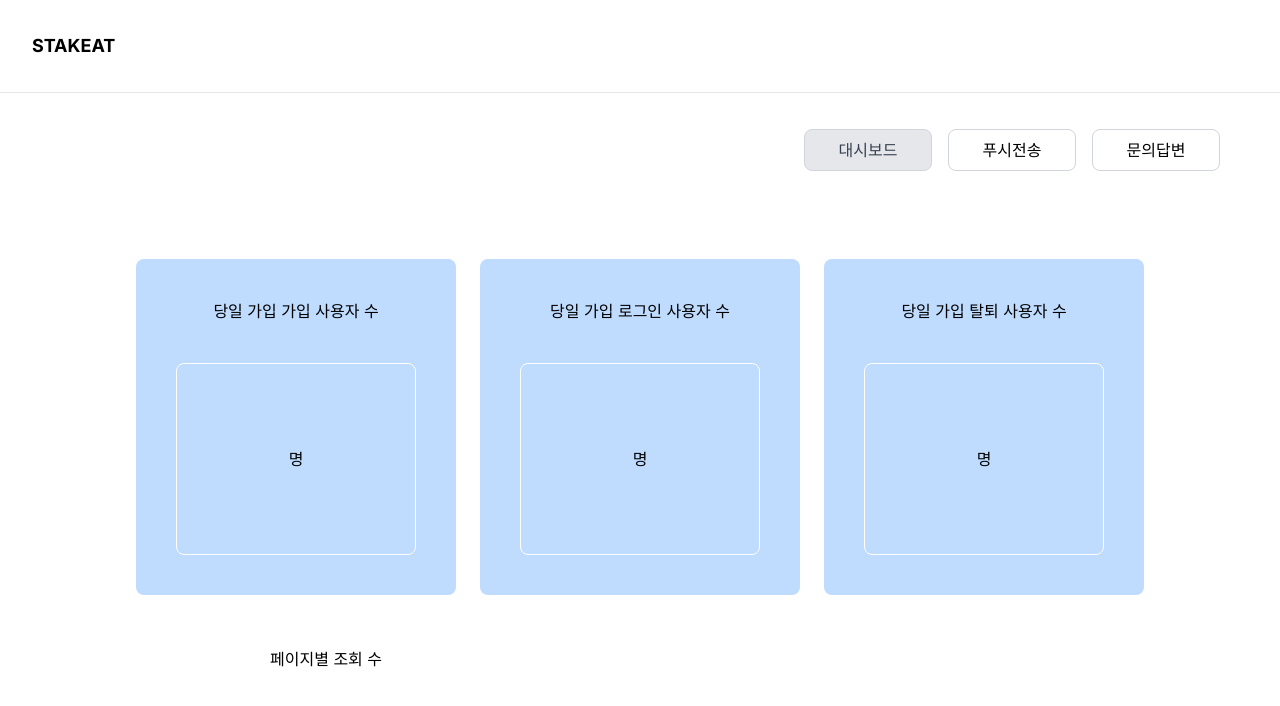
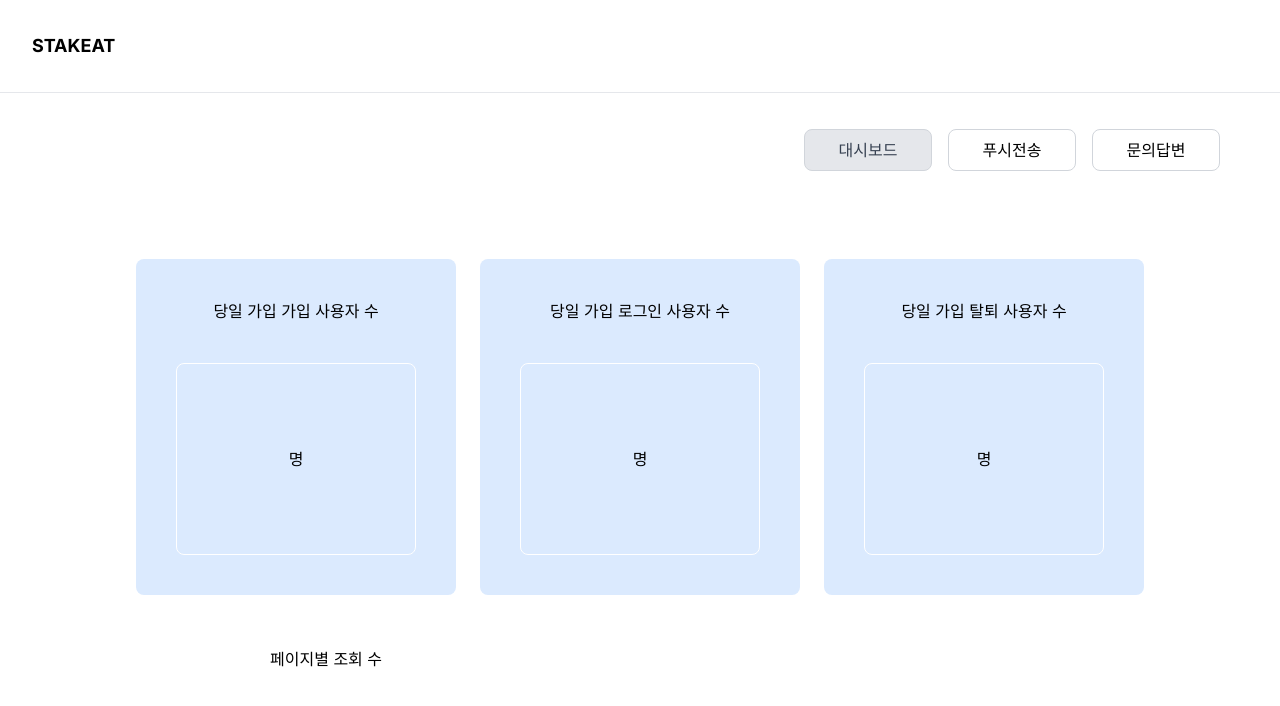
Before and after one commit to stakingWebServer/stakingWebFront, a Next.js app: page /dashboard in a window 1280 px wide. Shown: the top 706 px of the page. Built offline with nearby package versions, Linux system fonts and the light colour scheme; no server answers.

Commit message:
푸시전송 css 변경

```diff
--- a/src/components/PushSendBox.tsx
+++ b/src/components/PushSendBox.tsx
@@ -41,7 +41,7 @@ export default function PushSendBox() {
     }
 
     return (
-        <div className="w-[500px] mx-auto bg-gray-200 p-5 rounded-lg text-center">
+        <div className="w-[500px] mx-auto p-5 rounded-lg text-center bg-blue-100">
             <InputBox text="제목" id="title" type='text' onChange={pushDataChange} value={sendData.title} />
             <TextareaBox text="내용" id="content" onChange={pushDataChange} value={sendData.content} />
             <Button text="전송" size={400} onClick={handlePush} />
--- a/src/components/dashboard/DashboardCard.tsx
+++ b/src/components/dashboard/DashboardCard.tsx
@@ -24,7 +24,7 @@ export default function DashboardCard({ card }: Props) {
     }, [])
 
     return (
-        <div className="bg-blue-200 p-10 m-3 rounded-lg">
+        <div className="bg-blue-100 p-10 m-3 rounded-lg">
             <p className="mb-10">당일 가입 {card.name} 사용자 수</p>
             <div className="flex border-white items-center justify-center border border-solid border-black rounded-lg w-60 h-48">
                 {data?.todayNum} 명
```
